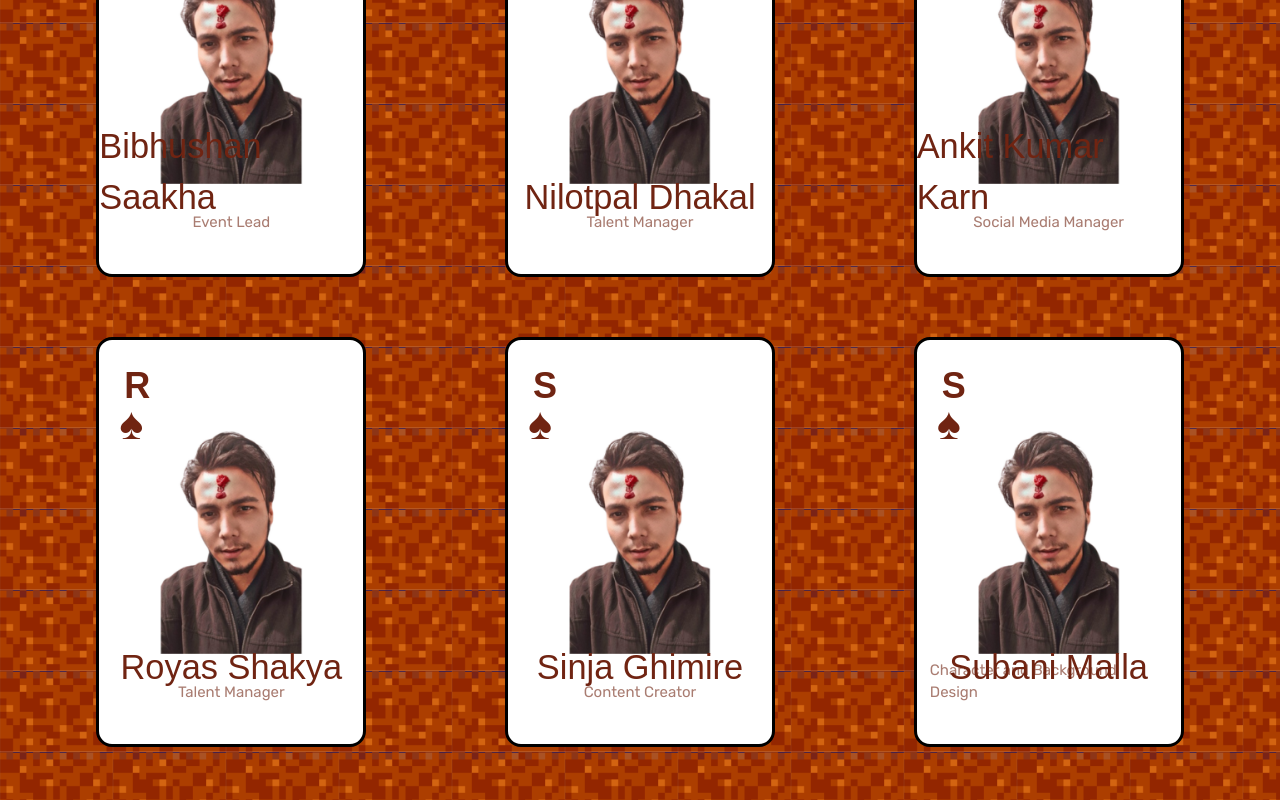
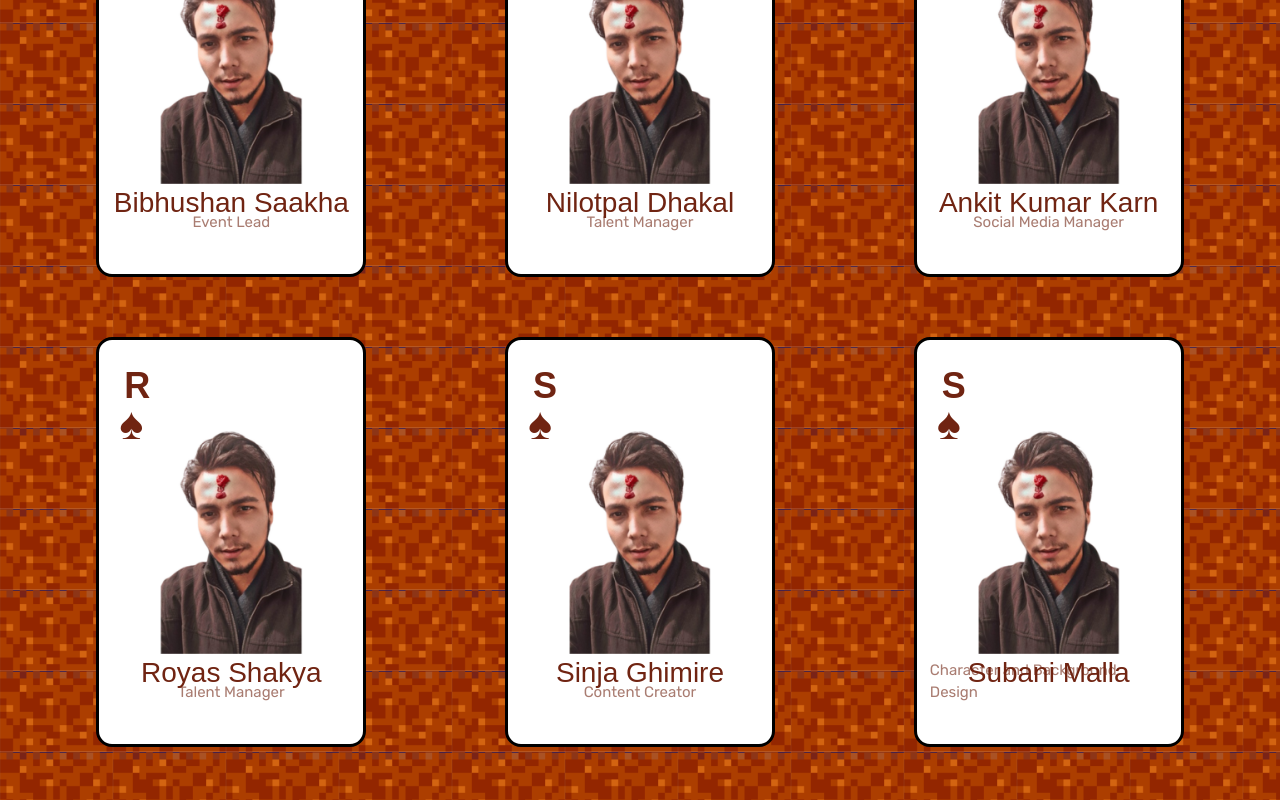
Before and after one commit to AR-Treasure-Hunt/theWebsite, a React (Vite) app: page / in a window 1280 px wide. Shown: the part 5620-6420 px from the top of the page. Built offline with nearby package versions, Linux system fonts and the light colour scheme; no server answers; a web font is replaced by a local one.

Commit message:
changed the name ko font size to 28px , below the image wala name

```diff
--- a/src/sections/LandingSection/components/TeamSection/index.tsx
+++ b/src/sections/LandingSection/components/TeamSection/index.tsx
@@ -239,7 +239,7 @@ const teamData: TeamMember[] = [
         linkedin: 'https://www.linkedin.com/in/albina-shrestha-75955b2a1/'
       }},
   {
-    name: 'Shreejan Prasad Karmacharya',
+    name: 'Shreejan P. Karmacharya',
     role: 'Content Creator',
     quote:
       'Lorem ipsum dolor sit amet, consectetur adipiscing elit. Sed do eiusmod tempor incididunt ut labore et dolore magna aliqua. Ut enim ad minim veniam, quis nostrud exercitation ullamco laboris nisi'
--- a/src/sections/LandingSection/components/TeamSection/team.css
+++ b/src/sections/LandingSection/components/TeamSection/team.css
@@ -225,16 +225,17 @@ color: rgba(255, 255, 255, 0.80);
 
 
 .name-below-image {
+    /* background: red; */
 
     z-index: 10;
     position: absolute;
     bottom : 50px;
 
 color: #702412;
- font-size: 34.36px;
+ font-size: 28px;
  font-family: Jersey 10;
- font-weight: 400;
- word-wrap: break-word
+ word-wrap: break-word ;
+
 }
 
 .position-below-name {
```
